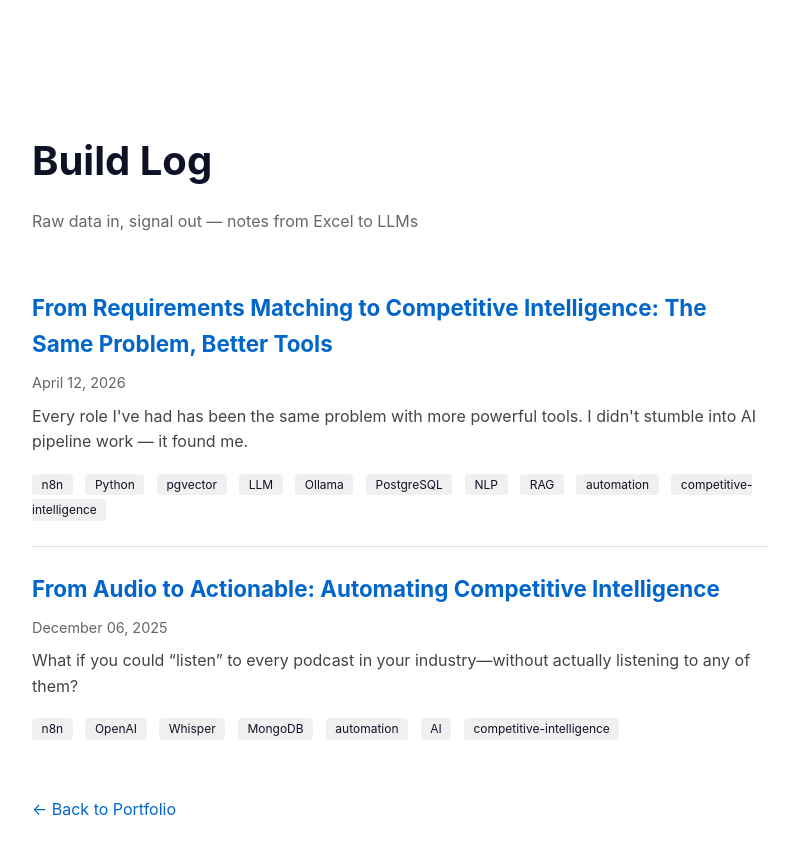
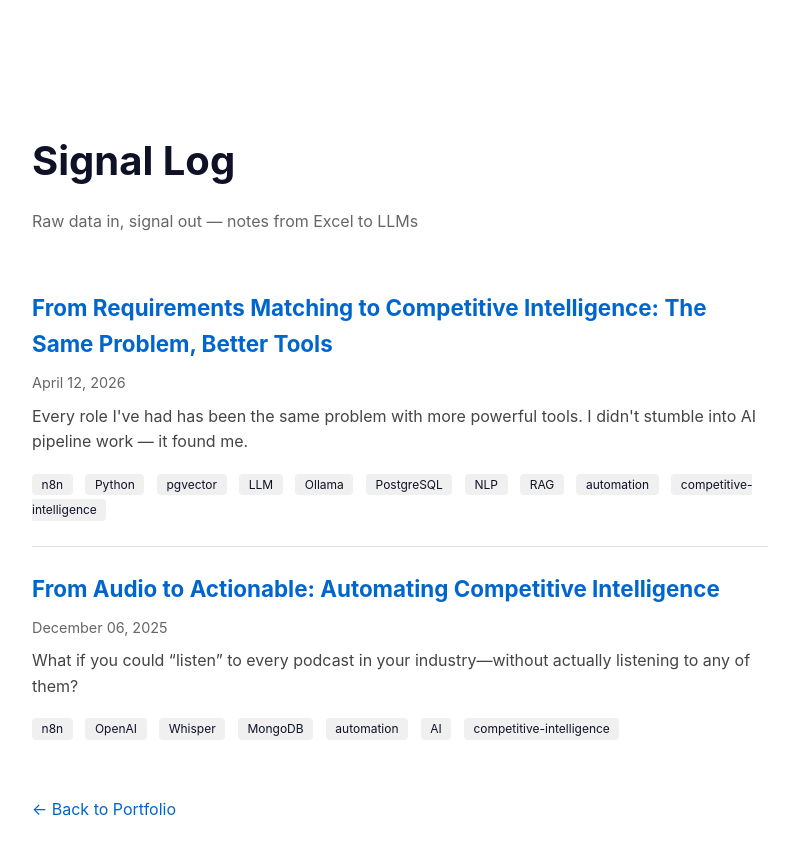
Before and after one commit to lph10gator/portfolio-site-dev, a Jekyll site: the page built from build-log.html, in a window 1280 px wide. Shown: the top 855 px of the page, without its empty margins (240-1039 px from the left). Built offline with Jekyll 4.4.1, drawn with Linux system fonts in a browser that asks for light colours.

Commit message:
Changed Build Log to Signal Log on Build Log page

```diff
--- a/build-log.html
+++ b/build-log.html
@@ -1,6 +1,6 @@
 ---
 layout: null
-title: Build Log
+title: Signal Log
 permalink: /build-log/
 ---
 <!DOCTYPE html>
@@ -8,7 +8,7 @@ permalink: /build-log/
 <head>
   <meta charset="UTF-8">
   <meta name="viewport" content="width=device-width, initial-scale=1.0">
-  <title>Build Log | Linton McCracken</title>
+  <title>Signal Log | Linton McCracken</title>
   <link rel="stylesheet" href="/assets_style.css">
   <style>
     .log-container {
@@ -78,7 +78,7 @@ permalink: /build-log/
 <body>
   <div class="log-container">
     <header class="log-header">
-      <h1>Build Log</h1>
+      <h1>Signal Log</h1>
       <p>Raw data in, signal out — notes from Excel to LLMs</p>
     </header>
 
```
